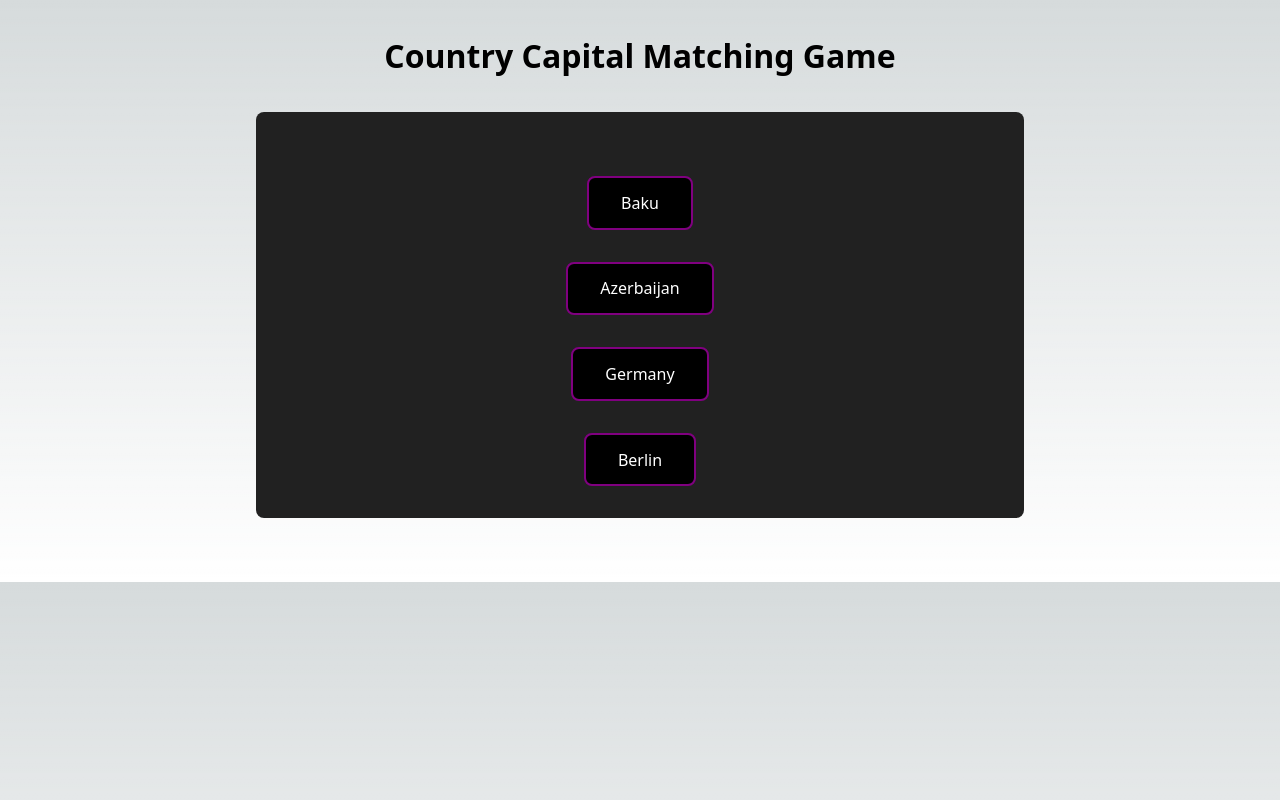
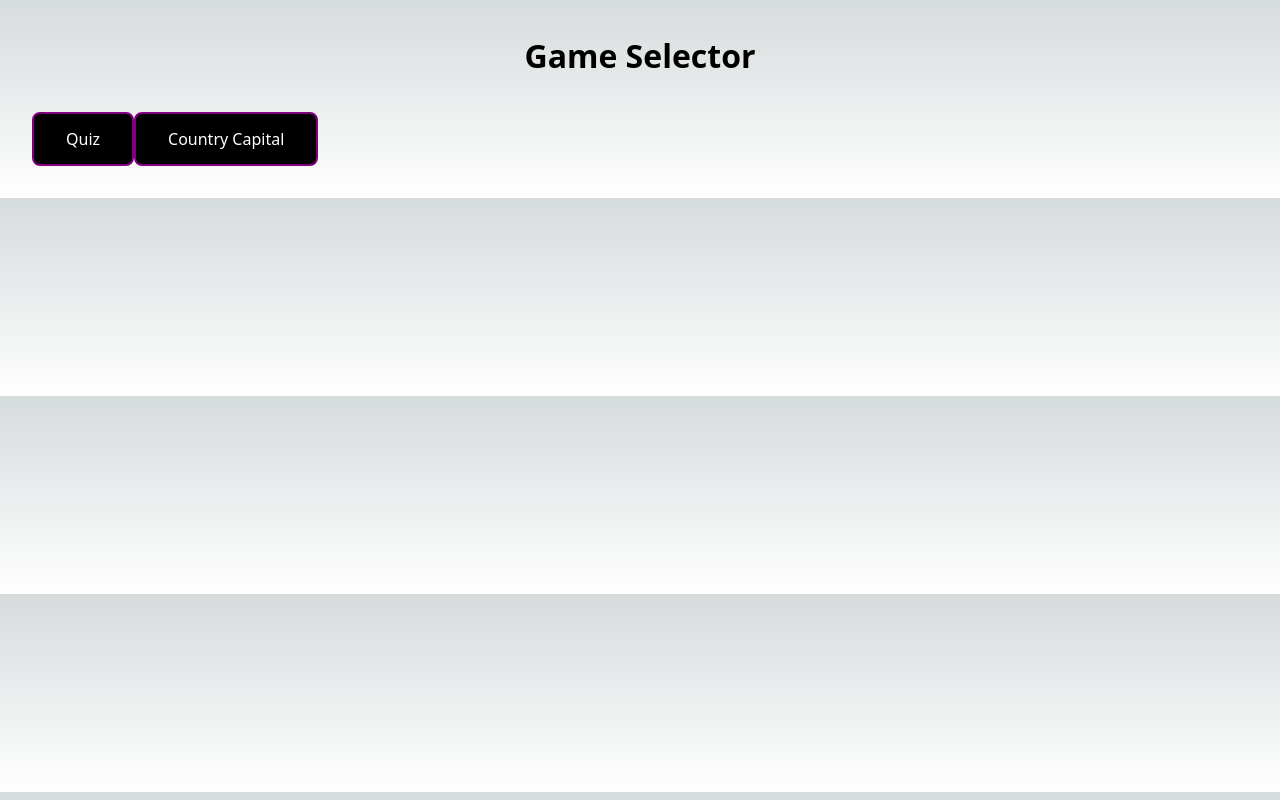
Before and after one commit to nithinK-142/coding-challenges, a React (Vite) app: page / in a window 1280 px wide. Built offline with nearby package versions, Linux system fonts and the light colour scheme.

Commit message:
feat: game selector.

```diff
--- a/src/App.tsx
+++ b/src/App.tsx
@@ -1,16 +1,41 @@
-// import Quiz from "@/components/Quiz";
-// import { quizData } from "@/data/game-data";
+import { useState } from "react";
+import Quiz from "@/components/Quiz";
+import { quizData } from "@/data/game-data";
 import CountryCapitalGame from "@/components/CountryCapital";
 import { countryCapitalData } from "@/data/game-data";
 
+type GameType = "quiz" | "countryCapital";
+
 function App() {
+  const [selectedGame, setSelectedGame] = useState<GameType | "">("");
+
+  const handleGameChange = (gameType: GameType) => {
+    setSelectedGame(gameType);
+  };
+
   return (
     <main>
-      {/* <h1 className="text-center">Quiz App</h1>
-      <Quiz questions={quizData} /> */}
+      <h1 className="text-center">Game Selector</h1>
+      <div className="mb-4 space-x-2 text-center">
+        <button onClick={() => handleGameChange("quiz")}>Quiz</button>
+        <button onClick={() => handleGameChange("countryCapital")}>
+          Country Capital
+        </button>
+      </div>
 
-      <h1 className="text-center">Country Capital Matching Game</h1>
-      <CountryCapitalGame data={countryCapitalData} />
+      {selectedGame === "quiz" && (
+        <>
+          <h1 className="text-center">Quiz App</h1>
+          <Quiz questions={quizData} />
+        </>
+      )}
+
+      {selectedGame === "countryCapital" && (
+        <>
+          <h1 className="text-center">Country Capital Matching Game</h1>
+          <CountryCapitalGame data={countryCapitalData} />
+        </>
+      )}
     </main>
   );
 }
--- a/src/components/Quiz.tsx
+++ b/src/components/Quiz.tsx
@@ -33,7 +33,7 @@ const Quiz: React.FC<QuizProps> = ({ questions }) => {
         </>
       ) : (
         <form
-          className="flex"
+          className="flex-center"
           onSubmit={(e) => {
             e.preventDefault();
             if (selectedAnswer === currentQuestion.correctAnswer)
```
